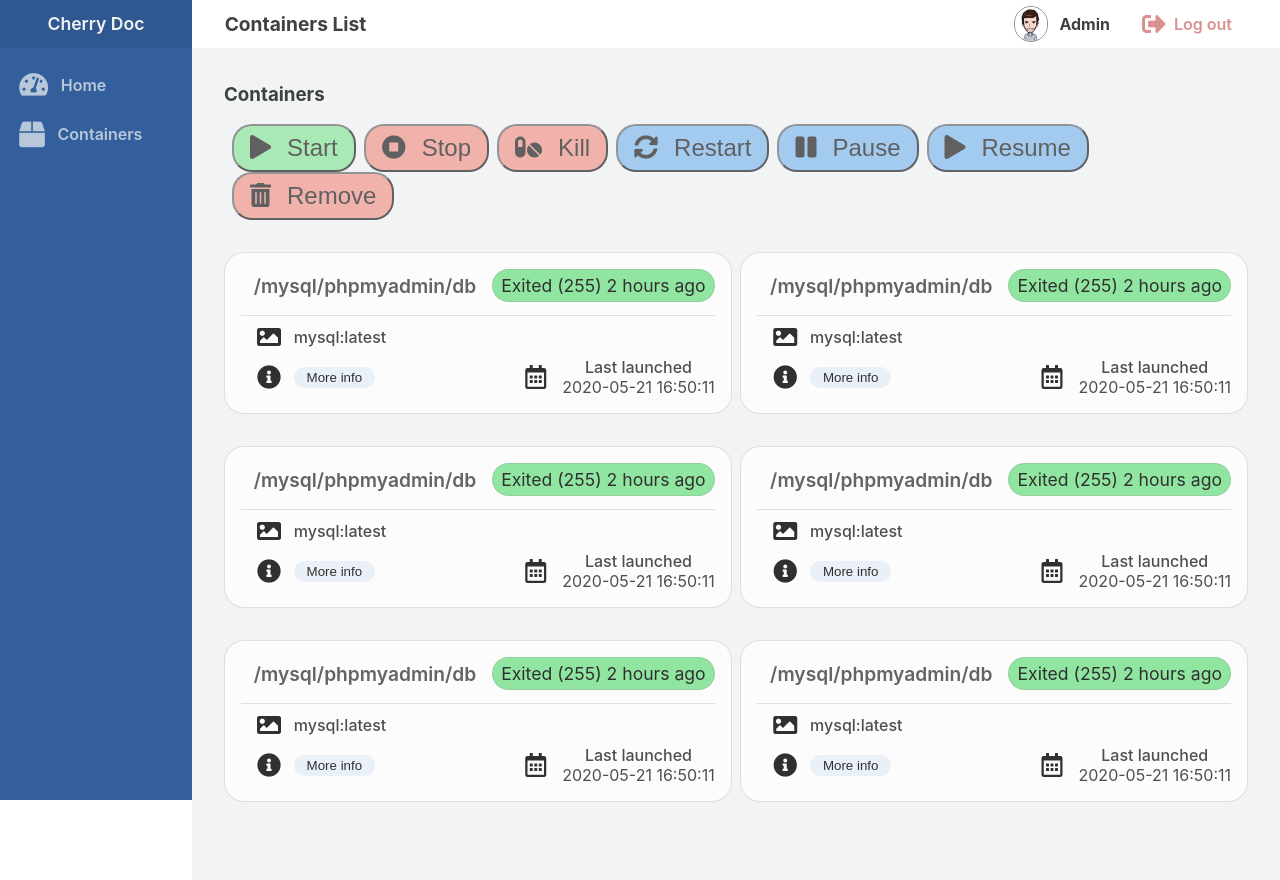
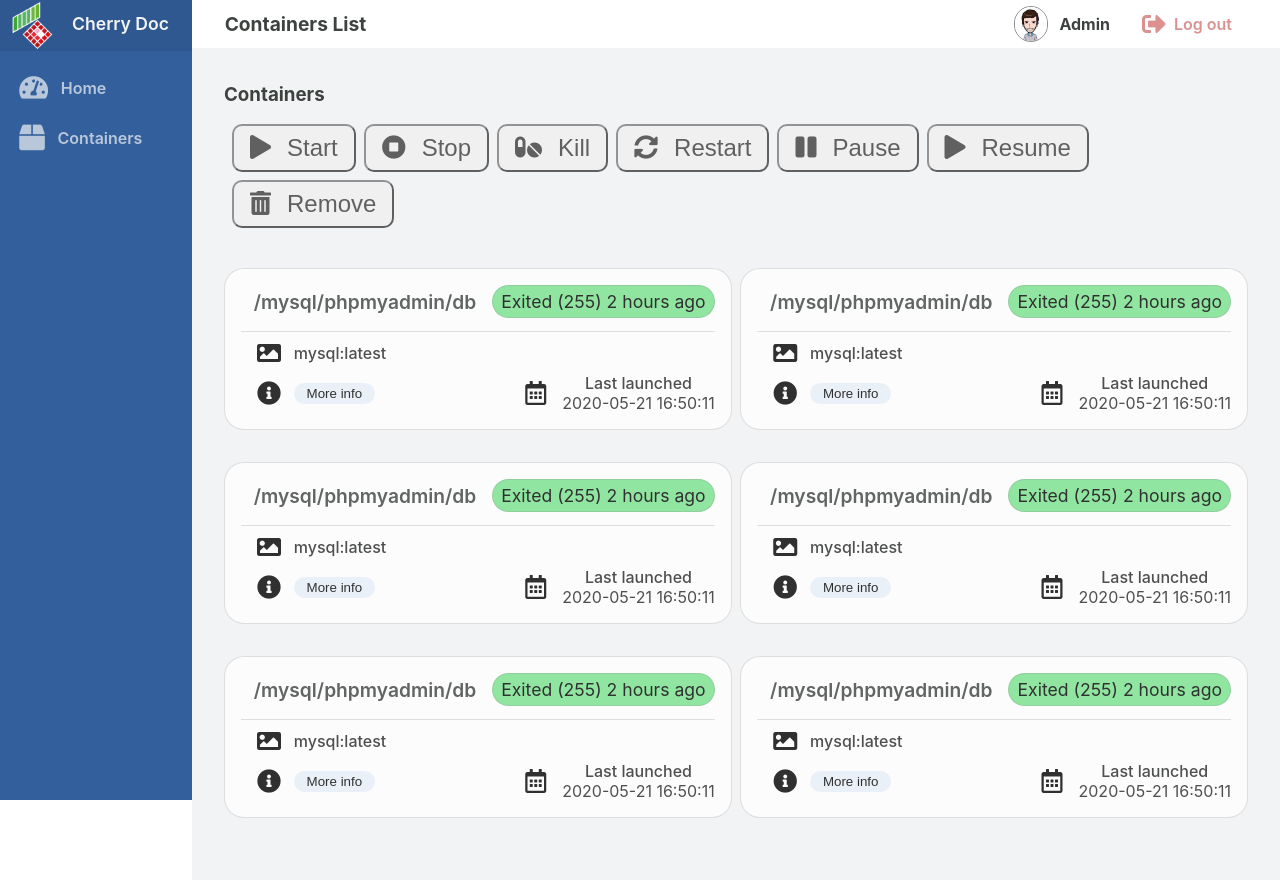
Before and after one commit to CherryDock/CherryDock, a React (Create React App) app: page /containers in a window 1280 px wide. Built offline with nearby package versions, Linux system fonts and the light colour scheme.

Commit message:
Add the brand-image on the sidebar

```diff
--- a/src/components/Containers/ActionButtons/ActionButtons.tsx
+++ b/src/components/Containers/ActionButtons/ActionButtons.tsx
@@ -14,7 +14,7 @@ function ActionButtons() {
 
     const displayButtons = buttonsConf.map((button: ButtonConf) => {
         return (
-            <button key={button.id} className={cx(style.actionButton, style[button.style])}>
+            <button key={button.id} className={cx(style.actionButton)}>
                 <i className={cx(button.icon, style.buttonIcon)}></i>
                 <span className={style.buttonLabel}>{button.label}</span>
             </button>
--- a/src/components/Containers/ActionButtons/action-buttons.module.scss
+++ b/src/components/Containers/ActionButtons/action-buttons.module.scss
@@ -3,16 +3,22 @@ $button-red: #f2877c;
 $button-blue: #6fb2ed;
 
 .buttonsContainer {
+  display: flex;
+  flex-wrap: wrap;
+
   .actionButton {
     font-size: 1.5rem;
     cursor: pointer;
     margin-left: 0.5rem;
     padding: 0.5rem 1rem;
-    border-radius: 20px;
+    border-radius: 10px;
     opacity: 0.6;
+    margin-bottom: .5rem;
 
     &:hover {
       opacity: 0.9;
+      background-color: rgba(white, .7);
+      transform: scale(1.02);
     }
     .buttonLabel {
       margin-left: 1rem;
--- a/src/components/SideBar/SideBar.tsx
+++ b/src/components/SideBar/SideBar.tsx
@@ -4,9 +4,13 @@ import cx from 'classnames';
 import { Link } from "react-router-dom";
 
 const SideBar = () => {
+    const brandLogo = require('../../assets/img/brand-image.png');
     return (
         <div className={style.container}>
-            <span className={style.appName}>Cherry Doc</span>
+            <div className={style.brand}>
+                <img className={style.brandImg} src={brandLogo} alt=""/>
+                <span className={style.appName}>Cherry Doc</span>
+            </div>
             <nav>
                 <ul className={style.links}>
                     <li className={style.link}>
--- a/src/components/SideBar/side-bar.module.scss
+++ b/src/components/SideBar/side-bar.module.scss
@@ -6,21 +6,31 @@ $primary-text-color: #f2f3f5;
   background-color: $sidebar-background-color-light;
   height: 100%;
 
+  .brand {
+    display: flex;
+    background-color: $sidebar-background-color;
+
+    .brandImg {
+      width: 3rem;
+      margin-left: .5rem;
+    }
+
     .appName {
-    background-color: $sidebar-background-color;
       display: inline-block;
       width: 100%;
       color: $primary-text-color;
       font-weight: 600;
       font-size: 1.1rem;
-    text-align: center;
       height: 3rem;
       line-height: 3rem;
+      margin-left: 1rem;
 
       @media only screen and (max-width: 650px) {
-        font-size: .7rem;
+        font-size: 0.7rem;
       }
     }
+  }
+
   .links {
     margin: 0;
     padding: 0;
```
Also changed, not shown: src/assets/img/brand-image.png (added), src/assets/img/brand-image.svg (added). Lines whose indentation alone changed are shown as unchanged.
